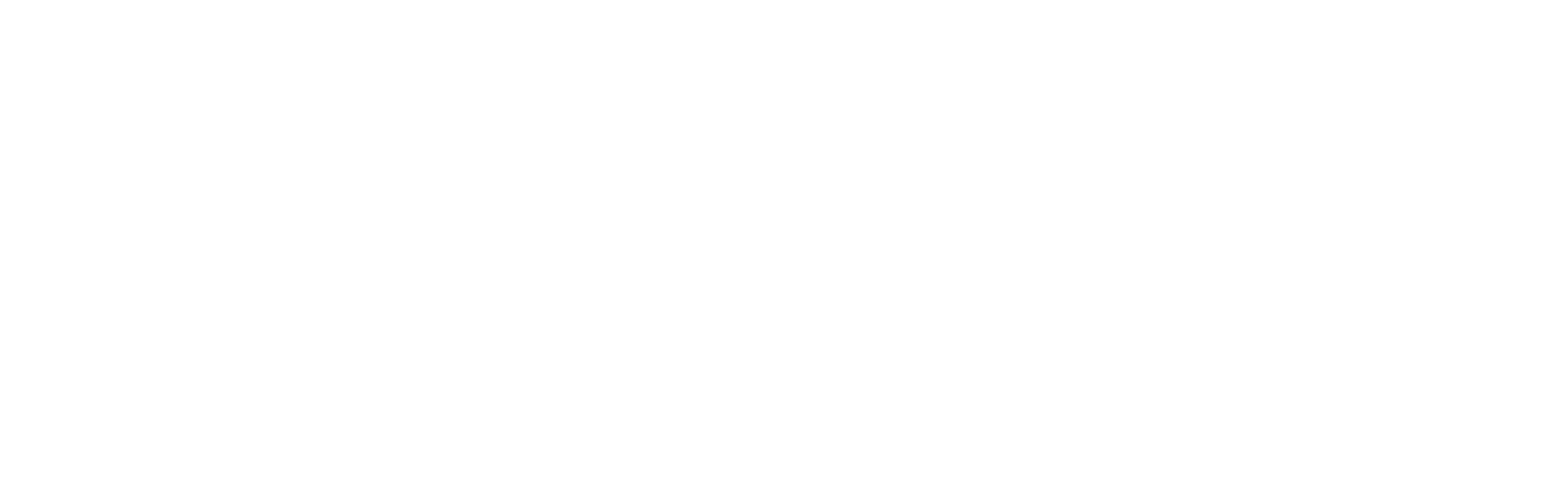
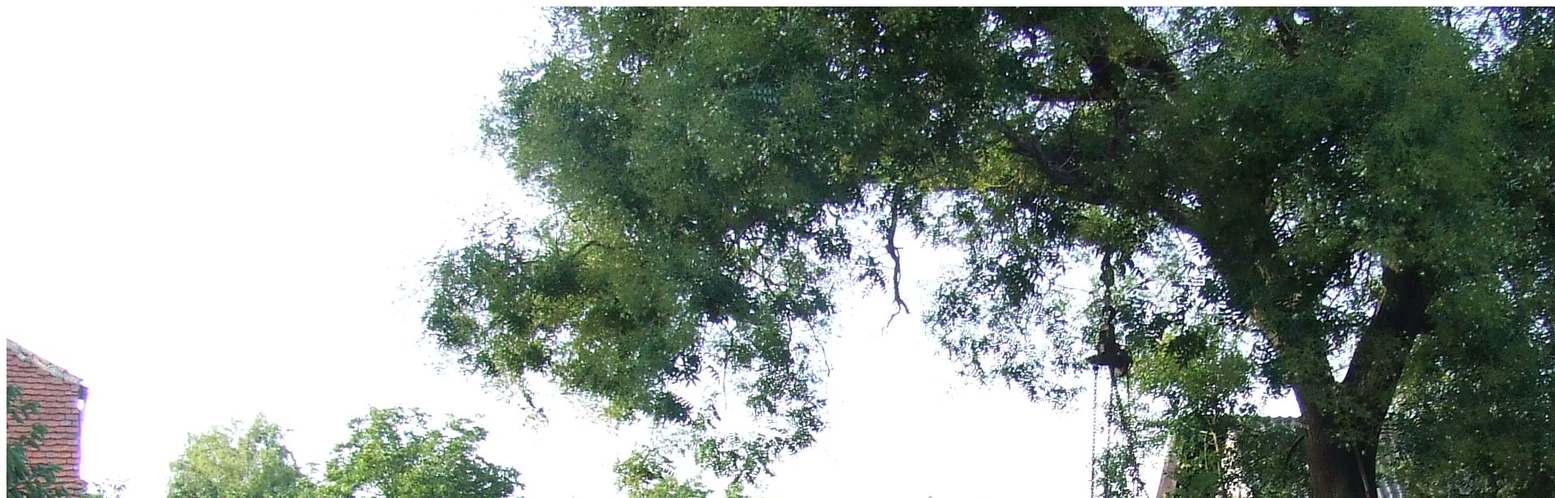
Before and after one commit to KukuriKriki/simple-quote-page, a plain HTML site: page index.html in a window 1280 px wide. Shown: the top 616 px of the page at 81% size, 1920 px wide, since content can reach past the window. Drawn offline with Linux system fonts and the light colour scheme.

Commit message:
add photo

```diff
--- a/index.html
+++ b/index.html
@@ -6,6 +6,6 @@
   <meta name="viewport" content="width=device-width, initial-scale=1">
 </head>
 <body>
-
+	<img src="assets/DSCF2917.JPG";>
 </body>
 </html>
--- a/main.css
+++ b/main.css
@@ -0,0 +1,6 @@
+body{
+	background-color: green;
+}
+img {
+	width: 200px;
+}
```
Also changed, not shown: assets/DSCF2917.JPG (added).
